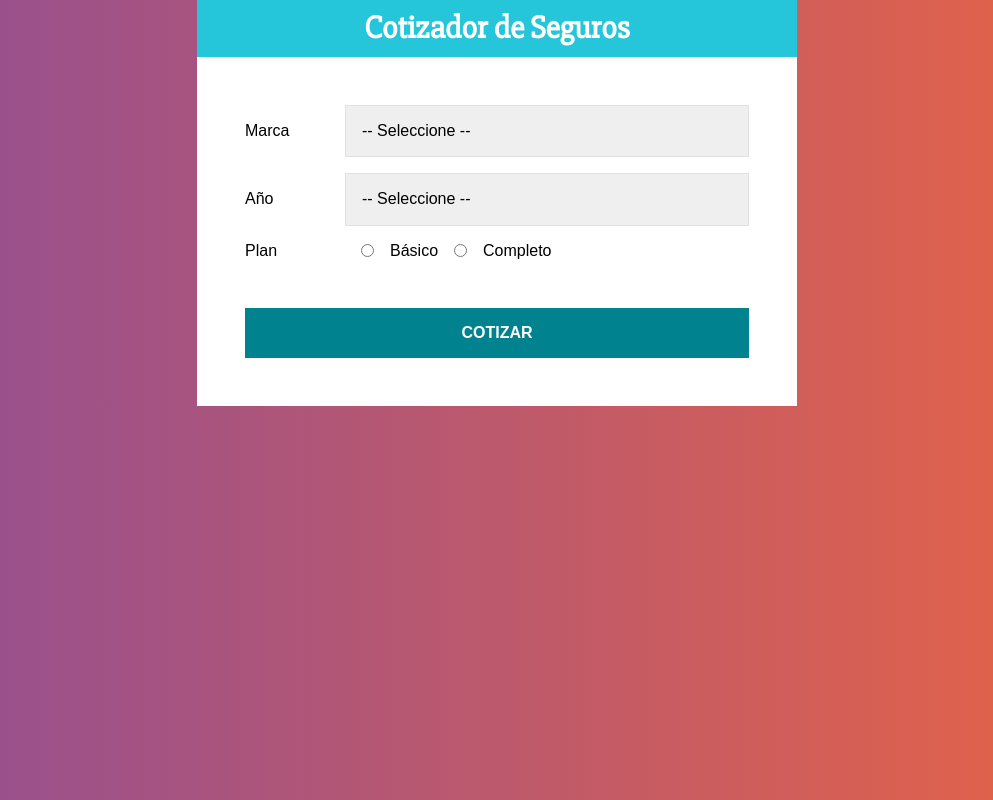
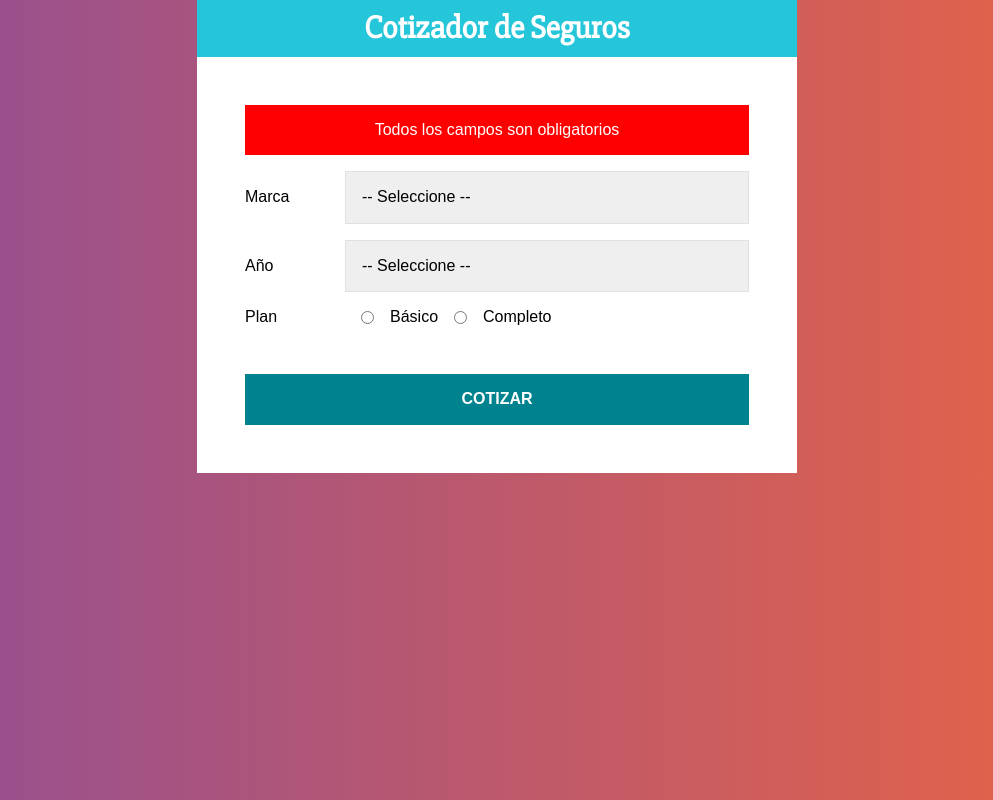
Before and after one commit to psyHook/03-cotizador-app, a React (Create React App) app: page / in a window 1280 px wide. Both pictures are taken after a click on the button "COTIZAR". Shown: the whole page, without its empty margins (143-1136 px from the left). Built offline with nearby package versions, Linux system fonts and the light colour scheme.

Commit message:
Leyendo los datos y poniendolos en el state, validando el submit del formulario y mostrando alerta de error

```diff
--- a/src/components/Formulario.js
+++ b/src/components/Formulario.js
@@ -1,4 +1,4 @@
-import React from "react";
+import React, { useState } from "react";
 import styled from "@emotion/styled";
 
 const Campo = styled.div`
@@ -32,7 +32,7 @@
   text-transform: uppercase;
   font-weight: bold;
   border: none;
-  transition: background-color .3s ease;
+  transition: background-color 0.3s ease;
   margin-top: 2rem;
 
   &:hover {
@@ -41,12 +41,66 @@
   }
 `;
 
+const Error = styled.div`
+  background-color: red;
+  color: white;
+  padding: 1rem;
+  width: 100%100px;
+  text-align: center;
+  margin-bottom: 1rem;
+`;
+
 const Formulario = () => {
+  const [datos, setDatos] = useState({
+    marca: "",
+    year: "",
+    plan: "",
+  });
+  const [error, setError] = useState(false);
+
+  // Extraer los valores
+  const { marca, year, plan } = datos;
+
+  // Leer los datos del formulario
+  const obtenerInformacion = (e) => {
+    setDatos({
+      ...datos,
+      [e.target.name]: e.target.value,
+    });
+  };
+
+  // Cuando el usuario presiona submit
+  const cotizarSeguro = (e) => {
+    e.preventDefault();
+
+    // Validar los campos
+    if (marca.trim() === "" || year.trim() === "" || plan.trim() === "") {
+      setError(true);
+      return;
+    }
+
+    setError(false);
+
+    // Obtener la diferencia de años
+
+    // Por cada año restar el 3%
+
+    // Americano 15%
+    // Asiatico 5%
+    // Europeo 30%
+
+    // Basico aumenta 20%
+    // Completo 50%
+
+    // Total
+  };
+
   return (
-    <form>
+    <form onSubmit={cotizarSeguro}>
+        { error ? <Error>Todos los campos son obligatorios</Error> : null }
       <Campo>
         <Label>Marca</Label>
-        <Select>
+        <Select name="marca" value={marca} onChange={obtenerInformacion}>
           <option value="">-- Seleccione --</option>
           <option value="americano">Americano</option>
           <option value="europeo">Europeo</option>
@@ -56,7 +110,7 @@
 
       <Campo>
         <Label>Año</Label>
-        <Select>
+        <Select name="year" value={year} onChange={obtenerInformacion}>
           <option value="">-- Seleccione --</option>
           <option value="2021">2021</option>
           <option value="2020">2020</option>
@@ -73,10 +127,24 @@
 
       <Campo>
         <Label>Plan</Label>
-        <InputRadio type="radio" name="plan" value="basico" /> Básico
-        <InputRadio type="radio" name="plan" value="completo" /> Completo
+        <InputRadio
+          type="radio"
+          name="plan"
+          value="basico"
+          checked={plan === "basico"}
+          onChange={obtenerInformacion}
+        />{" "}
+        Básico
+        <InputRadio
+          type="radio"
+          name="plan"
+          value="completo"
+          checked={plan === "completo"}
+          onChange={obtenerInformacion}
+        />{" "}
+        Completo
       </Campo>
-      <Boton type="button">Cotizar</Boton>
+      <Boton type="submit">Cotizar</Boton>
     </form>
   );
 };
```
Also changed, not shown: 1 other file (tests, documents, lock files or other folders).
